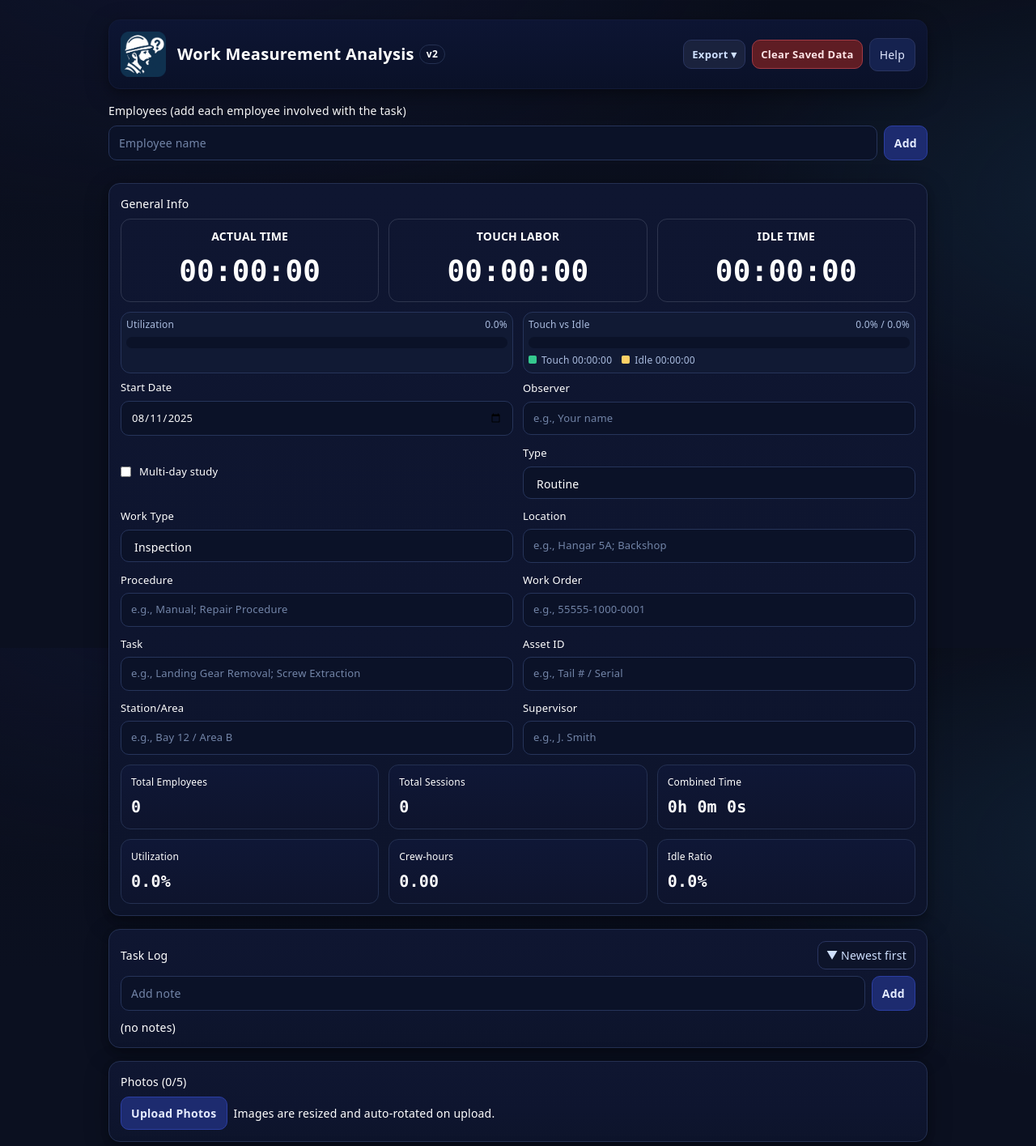
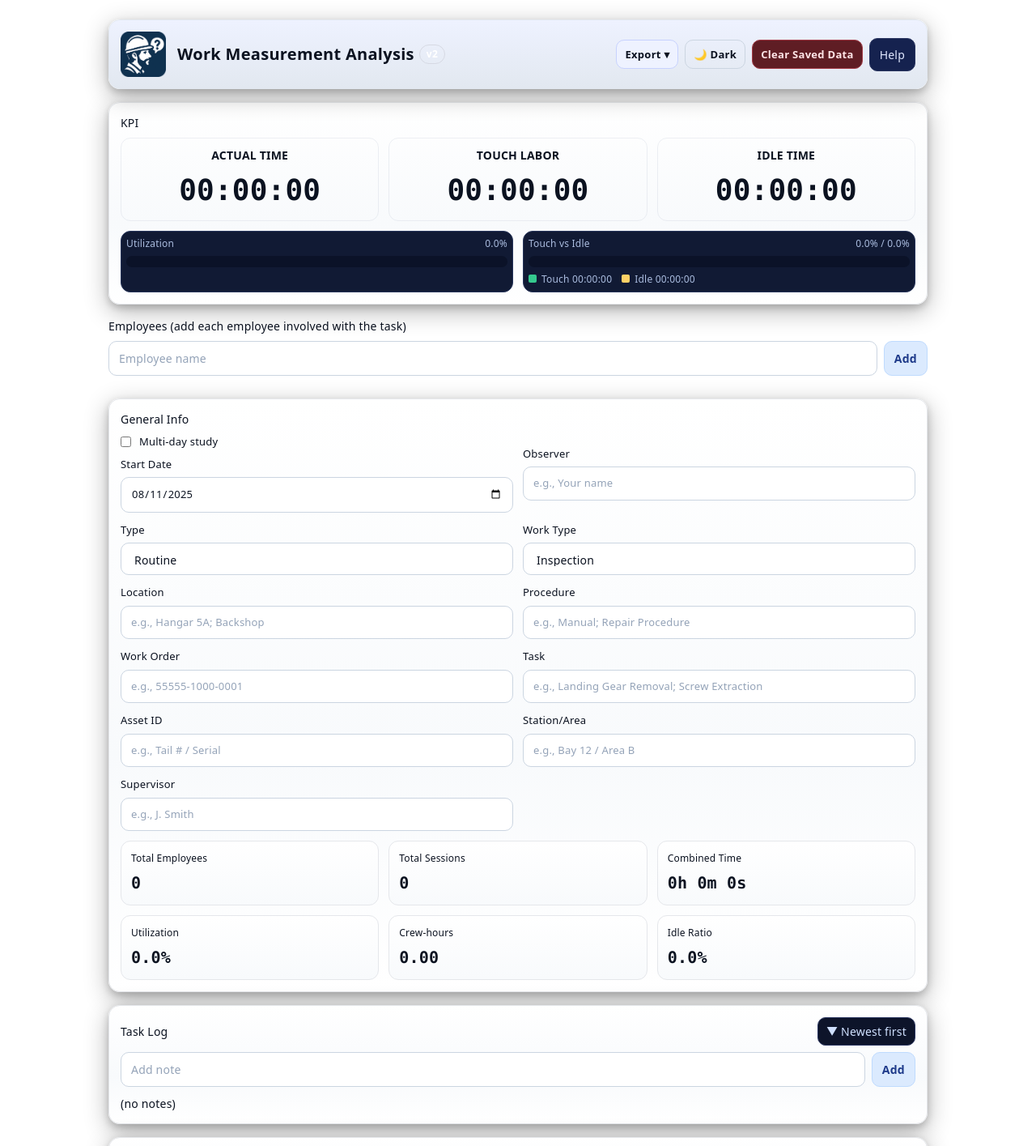
Before and after one commit to jadrewitz/work-measurement, a React (Vite) app: page / in a window 1280 px wide. Shown: the top 1415 px of the page at 81% size. Built offline with nearby package versions, Linux system fonts and the light colour scheme; the HTML template or start-up script is replaced by a standard one.

Commit message:
Light & Dark Mode

```diff
--- a/src/App.tsx
+++ b/src/App.tsx
@@ -95,7 +95,18 @@ const SKILL_OPTIONS = ["A&P", "Structures", "Avionics", "QA", "NDT", "Non-Certif
 
 /* ---------- Helpers ---------- */
 const STORAGE_KEY = "work-measurement:v1";
+
 const LAST_OBSERVER_KEY = "work-measurement:last-observer";
+
+type ThemeMode = "light" | "dark";
+const THEME_KEY = "work-measurement:theme";
+
+function getSystemTheme(): ThemeMode {
+  if (typeof window !== "undefined" && window.matchMedia) {
+    return window.matchMedia("(prefers-color-scheme: light)").matches ? "light" : "dark";
+  }
+  return "dark";
+}
 
 const PAUSE_REASONS = [
   "Waiting on parts",
@@ -571,6 +582,25 @@ export default function WorkMeasurementApp() {
   const [taskLog, setTaskLog] = useState<TaskEntry[]>(loaded?.taskLog ?? []);
   const [timeLog, setTimeLog] = useState<TimeLogEntry[]>(loaded?.timeLog ?? []);
   const [photos, setPhotos] = useState<PhotoItem[]>(loaded?.photos ?? []);
+
+  // --- Theme (light/dark) ---
+  const [theme, setTheme] = useState<ThemeMode>(() => {
+    try {
+      const saved = localStorage.getItem(THEME_KEY) as ThemeMode | null;
+      if (saved === "light" || saved === "dark") return saved;
+    } catch {}
+    return getSystemTheme();
+  });
+
+  useEffect(() => {
+    // apply to <html data-theme="...">
+    try {
+      document.documentElement.dataset.theme = theme;
+      localStorage.setItem(THEME_KEY, theme);
+    } catch {}
+  }, [theme]);
+
+  const toggleTheme = () => setTheme((t) => (t === "light" ? "dark" : "light"));
   // Memoized normalized photos for report export
   const reportPhotos = React.useMemo(
     () =>
@@ -1318,6 +1348,9 @@ export default function WorkMeasurementApp() {
               </button>
             </div>
           </div>
+          <button className="btn ghost" onClick={toggleTheme} title="Toggle light/dark">
+            {theme === "light" ? "🌙 Dark" : "☀️ Light"}
+          </button>
           <button className="btn red" onClick={clearSaved}>
             Clear Saved Data
           </button>
@@ -1326,6 +1359,66 @@ export default function WorkMeasurementApp() {
           </button>
         </div>
       </header>
+
+      {/* --- KPI strip (sticky) --- */}
+      <section className="section card kpi-strip">
+        <h2>KPI</h2>
+
+        {/* Big counters */}
+        <div style={{ display: "grid", gridTemplateColumns: "1fr 1fr 1fr", gap: 12, margin: "8px 0 12px" }}>
+          <div
+            style={{
+              border: "1px solid #aab2c833",
+              borderRadius: 12,
+              padding: "10px 14px",
+              display: "grid",
+              gap: 6,
+              justifyItems: "center",
+            }}
+          >
+            <div style={{ fontWeight: 800 }}>ACTUAL TIME</div>
+            <div style={{ fontFamily: "ui-monospace, Menlo, Consolas, monospace", fontSize: 36, fontWeight: 800 }}>
+              {msToHMS(actualClockMs)}
+            </div>
+          </div>
+          <div
+            style={{
+              border: "1px solid #aab2c833",
+              borderRadius: 12,
+              padding: "10px 14px",
+              display: "grid",
+              gap: 6,
+              justifyItems: "center",
+            }}
+          >
+            <div style={{ fontWeight: 800 }}>TOUCH LABOR</div>
+            <div style={{ fontFamily: "ui-monospace, Menlo, Consolas, monospace", fontSize: 36, fontWeight: 800 }}>
+              {msToHMS(totalActive)}
+            </div>
+          </div>
+          <div
+            style={{
+              border: "1px solid #aab2c833",
+              borderRadius: 12,
+              padding: "10px 14px",
+              display: "grid",
+              gap: 6,
+              justifyItems: "center",
+            }}
+          >
+            <div style={{ fontWeight: 800 }}>IDLE TIME</div>
+            <div style={{ fontFamily: "ui-monospace, Menlo, Consolas, monospace", fontSize: 36, fontWeight: 800 }}>
+              {msToHMS(totalIdle)}
+            </div>
+          </div>
+        </div>
+
+        {/* Visuals */}
+        <div style={{ display: "grid", gap: 12, gridTemplateColumns: "1fr 1fr", marginTop: 8 }}>
+          <ProgressBar value={utilization * 100} />
+          <StackedBar touchMs={totalActive} idleMs={totalIdle} />
+        </div>
+      </section>
 
 <section className="section">
         <h2>Employees <span className="meta">(add each employee involved with the task)</span></h2>
@@ -1512,68 +1605,47 @@ export default function WorkMeasurementApp() {
       <section className="section card">
         <h2>General Info</h2>
 
-        {/* Big counters */}
-        <div style={{ display: "grid", gridTemplateColumns: "1fr 1fr 1fr", gap: 12, margin: "8px 0 12px" }}>
-          <div
-            style={{
-              border: "1px solid #aab2c833",
-              borderRadius: 12,
-              padding: "10px 14px",
-              display: "grid",
-              gap: 6,
-              justifyItems: "center",
-            }}
-          >
-            <div style={{ fontWeight: 800 }}>ACTUAL TIME</div>
-            <div style={{ fontFamily: "ui-monospace, Menlo, Consolas, monospace", fontSize: 36, fontWeight: 800 }}>
-              {msToHMS(actualClockMs)}
-            </div>
-          </div>
-          <div
-            style={{
-              border: "1px solid #aab2c833",
-              borderRadius: 12,
-              padding: "10px 14px",
-              display: "grid",
-              gap: 6,
-              justifyItems: "center",
-            }}
-          >
-            <div style={{ fontWeight: 800 }}>TOUCH LABOR</div>
-            <div style={{ fontFamily: "ui-monospace, Menlo, Consolas, monospace", fontSize: 36, fontWeight: 800 }}>
-              {msToHMS(totalActive)}
-            </div>
-          </div>
-          <div
-            style={{
-              border: "1px solid #aab2c833",
-              borderRadius: 12,
-              padding: "10px 14px",
-              display: "grid",
-              gap: 6,
-              justifyItems: "center",
-            }}
-          >
-            <div style={{ fontWeight: 800 }}>IDLE TIME</div>
-            <div style={{ fontFamily: "ui-monospace, Menlo, Consolas, monospace", fontSize: 36, fontWeight: 800 }}>
-              {msToHMS(totalIdle)}
-            </div>
-          </div>
-        </div>
-
-        {/* Visuals */}
-        <div style={{ display: "grid", gap: 12, gridTemplateColumns: "1fr 1fr", marginTop: 8 }}>
-          <ProgressBar value={utilization * 100} />
-          <StackedBar touchMs={totalActive} idleMs={totalIdle} />
-        </div>
-
         {/* Form */}
         <div className="grid-two" style={{ marginTop: 8 }}>
+          <div className="date-col" style={{ display: "grid", gap: 8 }}>
+            {/* Multi-day toggle ABOVE Start Date */}
+            <label className="switch">
+              <input
+                type="checkbox"
+                name="multiDay"
+                checked={info.multiDay}
+                onChange={handleInfoChange}
+              />
+              <span>Multi-day study</span>
+            </label>
+
+            {/* Start Date */}
             <label className="stack">
               <span>Start Date</span>
-            <input type="date" name="date" value={info.date} onChange={handleInfoChange} />
+              <input
+                type="date"
+                name="date"
+                value={info.date}
+                onChange={handleInfoChange}
+              />
             </label>
 
+            {/* End Date appears BELOW Start Date when multi-day is on */}
+            {info.multiDay && (
+              <label className="stack">
+                <span>End Date</span>
+                <input
+                  type="date"
+                  name="endDate"
+                  value={info.endDate}
+                  min={info.date}
+                  onChange={handleInfoChange}
+                />
+              </label>
+            )}
+          </div>
+
+          {/* Keep Observer in the second column */}
           <label className="stack">
             <span>Observer</span>
             <input
@@ -1584,18 +1656,6 @@ export default function WorkMeasurementApp() {
               placeholder="e.g., Your name"
             />
           </label>
-
-          <label className="switch">
-            <input type="checkbox" name="multiDay" checked={info.multiDay} onChange={handleInfoChange} />
-            <span>Multi-day study</span>
-          </label>
-
-          {info.multiDay && (
-            <label className="stack">
-              <span>End Date</span>
-              <input type="date" name="endDate" value={info.endDate} min={info.date} onChange={handleInfoChange} />
-            </label>
-          )}
 
           <label className="stack">
             <span>Type</span>
--- a/src/ui.css
+++ b/src/ui.css
@@ -338,3 +338,175 @@ td.cap{ text-transform:capitalize }
   .card, .section { break-inside: avoid; page-break-inside: avoid; }
   img { -webkit-print-color-adjust: exact; print-color-adjust: exact; }
 }
+
+/* Sticky KPI strip under the header */
+.kpi-strip{
+  position: sticky;
+  top: 96px; /* sits just below the sticky header */
+  z-index: 9;
+}
+
+@media (max-width: 820px){
+  /* Header wraps on small screens, give KPI a bit more offset */
+  .kpi-strip{ top: 140px; }
+}
+
+
+/* ===========================
+   Light theme overrides
+   Triggered by: <html data-theme="light">
+   =========================== */
+html[data-theme="light"]{
+  --bg:#ffffff;
+  --panel:#f6f7fb;
+  --card:#ffffff;
+  --ink:#0b1220;
+  --ink-dim:#334155;
+  --muted:#475569;
+  --line:#d6d9e3;
+  --brand:#2754e6;
+  --success:#1e9e6a;
+  --warn:#b58900;
+  --danger:#c0392b;
+}
+
+/* Base backgrounds */
+html[data-theme="light"] body{
+  background:#ffffff;
+  color:var(--ink);
+}
+
+/* Cards and panels */
+html[data-theme="light"] .card{
+  background:linear-gradient(180deg,#ffffff,#f8fafc 60%,#ffffff);
+  border-color:#e5e7eb;
+}
+html[data-theme="light"] .emp{
+  background:linear-gradient(180deg,#ffffff,#f8fafc);
+  color:var(--ink);
+}
+/* Keep neutral border light, but do not override status colors */
+html[data-theme="light"] .emp.emp-neutral{
+  border-color:#e5e7eb;
+}
+html[data-theme="light"] .table-wrap{
+  background:#ffffff;
+  border-color:#e5e7eb;
+}
+html[data-theme="light"] th{
+  background:#f1f5f9;
+  color:#0b1220;
+  border-bottom:1px solid #e2e8f0;
+}
+html[data-theme="light"] th,
+html[data-theme="light"] td{
+  color:#0b1220;
+  border-bottom:1px solid #e5e7eb;
+}
+
+/* Header bar */
+html[data-theme="light"] .app-header{
+  background:linear-gradient(180deg,#eef2ff,#e2e8f0);
+  border-color:#e2e8f0;
+}
+
+/* Inputs / selects */
+html[data-theme="light"] input[type="text"],
+html[data-theme="light"] input[type="date"],
+html[data-theme="light"] .other-input,
+html[data-theme="light"] select,
+html[data-theme="light"] select.btn{
+  background:#ffffff;
+  color:#0b1220;
+  border-color:#cbd5e1;
+}
+html[data-theme="light"] input::placeholder,
+html[data-theme="light"] .other-input::placeholder{
+  color:#94a3b8;
+}
+
+/* Buttons */
+html[data-theme="light"] .btn{
+  background:#eef2ff;
+  color:#0b1220;
+  border-color:#c7d2fe;
+}
+html[data-theme="light"] .btn.ghost{
+  background:transparent;
+  color:#0b1220;
+  border-color:#cbd5e1;
+}
+html[data-theme="light"] .btn.red{
+  background:#fee2e2;
+  color:#7f1d1d;
+  border-color:#fecaca;
+}
+html[data-theme="light"] .btn.yellow{
+  background:#fef9c3;
+  color:#713f12;
+  border-color:#fde68a;
+}
+html[data-theme="light"] .btn.green{
+  background:#dcfce7;
+  color:#065f46;
+  border-color:#bbf7d0;
+}
+html[data-theme="light"] .btn.blue{
+  background:#dbeafe;
+  color:#1e3a8a;
+  border-color:#bfdbfe;
+}
+
+/* KPI tiles */
+html[data-theme="light"] .kpi{
+  background:linear-gradient(180deg,#ffffff,#f8fafc);
+  border-color:#e5e7eb;
+}
+html[data-theme="light"] .kpi .label,
+html[data-theme="light"] .kpi .num{
+  color:#0b1220;
+}
+
+/* Photos */
+html[data-theme="light"] .photo-thumb{
+  background:#f8fafc;
+  border-color:#e5e7eb;
+}
+
+/* Help modal */
+html[data-theme="light"] .modal{
+  background:linear-gradient(180deg,#ffffff,#f8fafc);
+  border-color:#e5e7eb;
+}
+html[data-theme="light"] .modal header h3,
+html[data-theme="light"] .modal .body p{
+  color:#0b1220;
+}
+
+/* Light theme readability fixes */
+html[data-theme="light"] .section h2,
+html[data-theme="light"] .section h3{
+  color:#0b1220;
+}
+
+/* Labels & switch text in light mode */
+html[data-theme="light"] label.stack{ color:#0b1220; }
+html[data-theme="light"] .switch{ color:#0b1220; }
+
+/* The big KPI counters use inline styles; force dark text in light mode */
+html[data-theme="light"] .section [style*="ui-monospace"],
+html[data-theme="light"] .section [style*="monospace"],
+html[data-theme="light"] .section [style*="font-family: ui-monospace"],
+html[data-theme="light"] .section [style*="font-weight: 800"]{
+  color:#0b1220 !important;
+}
+
+/* Meta text in light mode should be subdued, not white */
+html[data-theme="light"] .emp .meta{
+  color:#475569;
+}
+
+/* Re-assert status borders for safety */
+html[data-theme="light"] .emp.emp-active  { border-color: var(--success); }
+html[data-theme="light"] .emp.emp-paused  { border-color: var(--warn); }
+html[data-theme="light"] .emp.emp-stopped { border-color: var(--danger); }
```
Lines whose indentation alone changed are shown as unchanged.
